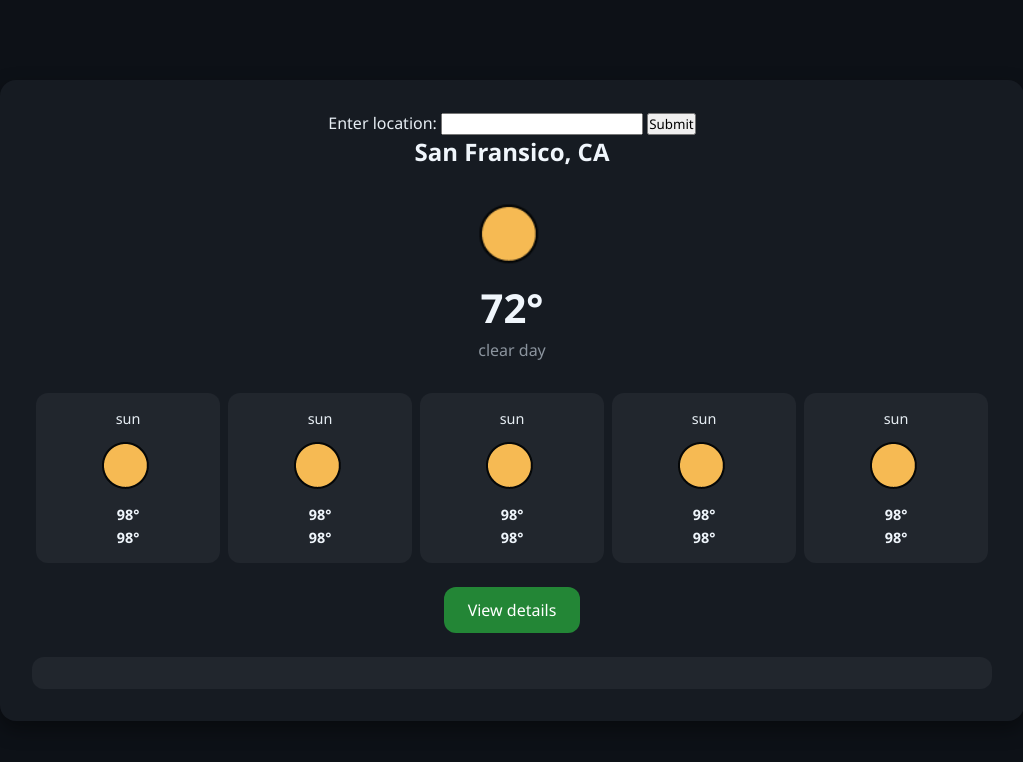
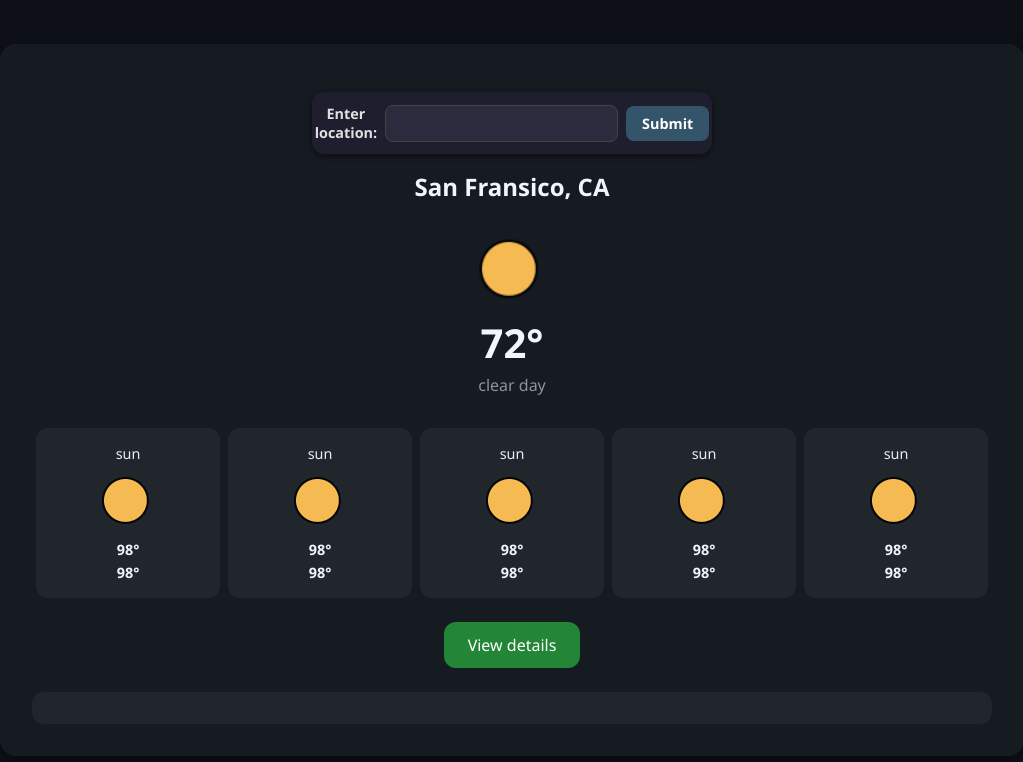
Before and after one commit to Martin-Rojas/weather-app, a website built with webpack: page src/template.html in a window 1280 px wide. Shown: the whole page, without its empty margins (128-1151 px from the left). Built offline with nearby package versions, Linux system fonts and the light colour scheme; no server answers.

Commit message:
code for get location form form and display data

```diff
--- a/src/index.js
+++ b/src/index.js
@@ -1,7 +1,6 @@
 import "./styles.css";
 
-const location = `Austin`;
-const APIUrl = `https://weather.visualcrossing.com/VisualCrossingWebServices/rest/services/timeline/${location}?key=45P5NZGENNKHBPNP5YQZZC7NP`;
+let location = `Austin`;
 
 const addressEl = document.getElementById(`address`);
 const currentTempIcon = document.getElementById(`weather-icon`);
@@ -23,21 +22,25 @@ const uvIndexEl = document.getElementById(`uvindex`);
 const sunriseEl = document.getElementById(`sunrise`);
 const sunsetEl = document.getElementById(`sunset`);
 
+const formEL = document.getElementById(`form`);
+const inputFormEl = document.getElementById(`location`);
+
 // Get all 5 element in an array
 const weatherDays = [dayOneEl, dayTwoEl, dayThreeEl, dayFourEl, dayFiveEl];
 
 const weekDays = [`Sun`, `Mon`, `Tue`, `Wed`, `Thu`, `Fri`, `Sat`];
 
 // Get weather data from API
-async function getWeather() {
+async function getWeather(city) {
+  const APIUrl = `https://weather.visualcrossing.com/VisualCrossingWebServices/rest/services/timeline/${city}?key=45P5NZGENNKHBPNP5YQZZC7NP`;
   const response = await fetch(APIUrl).catch((err) => console.log(err));
   const weatherData = await response.json();
 
   return weatherData;
 }
 
-async function displayCurrentWeather() {
-  const data = await getWeather();
+async function displayCurrentWeather(city) {
+  const data = await getWeather(city);
 
   // Address
   addressEl.innerHTML = data.resolvedAddress;
@@ -68,11 +71,10 @@ async function displayCurrentWeather() {
   // sunset
   sunsetEl.innerHTML = `Sunset: ${data.currentConditions.sunset}`;
 }
-displayCurrentWeather();
 
-async function getNextFiveDays() {
+async function getNextFiveDays(city) {
   // get data for next five days
-  const data = await getWeather();
+  const data = await getWeather(city);
   for (let index = 0; index < 5; index++) {
     const dayEl = weatherDays[index];
     const img = dayEl.querySelector("img");
@@ -98,4 +100,13 @@ btnDetails.addEventListener(`click`, () => {
     weatherDetails.style.display === "none" ? "block" : "none";
 });
 
-getNextFiveDays();
+// Handle the form submitted and save the value
+formEL.addEventListener(`submit`, (event) => {
+  event.preventDefault();
+  console.log(inputFormEl.value);
+  location = inputFormEl.value;
+
+  displayCurrentWeather(location);
+  getNextFiveDays(location);
+  console.log(location);
+});
--- a/src/styles.css
+++ b/src/styles.css
@@ -87,7 +87,8 @@ h1 {
   margin: 0.25rem 0;
 }
 
-.max-degrees, .min-degrees {
+.max-degrees,
+.min-degrees {
   font-weight: bold;
   color: #f0f6fc;
 }
@@ -116,9 +117,8 @@ button:hover {
   color: #c9d1d9;
   transition: all 0.5s ease-in-out 0.1s;
 }
-.hidden{
-    display: block; /* toggle on button */
-
+.hidden {
+  display: block; /* toggle on button */
 }
 
 @media screen and (max-width: 800px) {
@@ -142,3 +142,54 @@ button:hover {
     transition: background 0.3s ease;
   }
 }
+
+form {
+  display: flex;
+  justify-content: center;
+  align-items: center;
+  gap: 0.5rem;
+  margin: 1rem auto;
+  padding: 0.75rem 1rem;
+  background: #1e1e2f;
+  border-radius: 12px;
+  box-shadow: 0 2px 6px rgba(0, 0, 0, 0.6);
+  max-width: 400px;
+}
+
+form label {
+  font-size: 0.9rem;
+  font-weight: bolder;
+  color: #e0e0e0;
+}
+
+form input[type="text"] {
+  padding: 0.5rem 0.75rem;
+  border: 1px solid #444;
+  border-radius: 8px;
+  font-size: 0.9rem;
+  outline: none;
+  background: #2b2b3d;
+  color: #f5f5f5;
+  flex: 1;
+  transition: border 0.2s ease;
+}
+
+form input[type="text"]:focus {
+  border: 1px solid #4aa3df;
+}
+
+form input[type="submit"] {
+  padding: 0.5rem 1rem;
+  background: #345469;
+  color: white;
+  border: none;
+  border-radius: 8px;
+  cursor: pointer;
+  font-size: 0.9rem;
+  font-weight: bold;
+  transition: background 0.3s ease;
+}
+
+form input[type="submit"]:hover {
+  background: #357ab8;
+}
--- a/src/template.html
+++ b/src/template.html
@@ -7,7 +7,7 @@
   </head>
   <body>
     <div class="container" id="container">
-      <form action="#">
+      <form action="#" id="form">
         <label for="location">Enter location: </label>
         <input type="text" name="location" id="location" />
         <input type="submit" value="Submit" />
```
